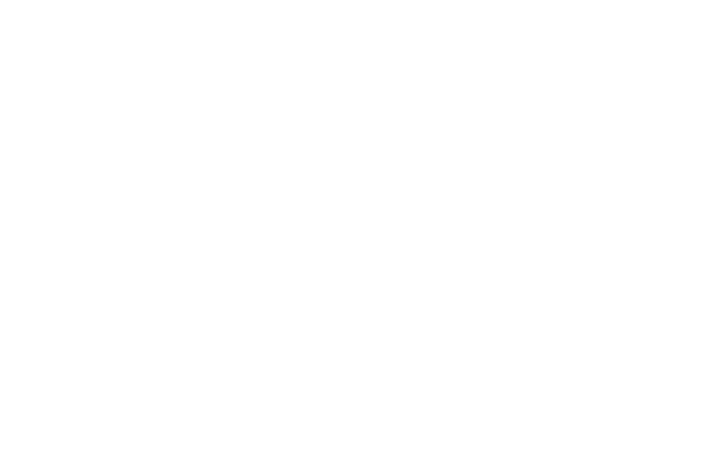
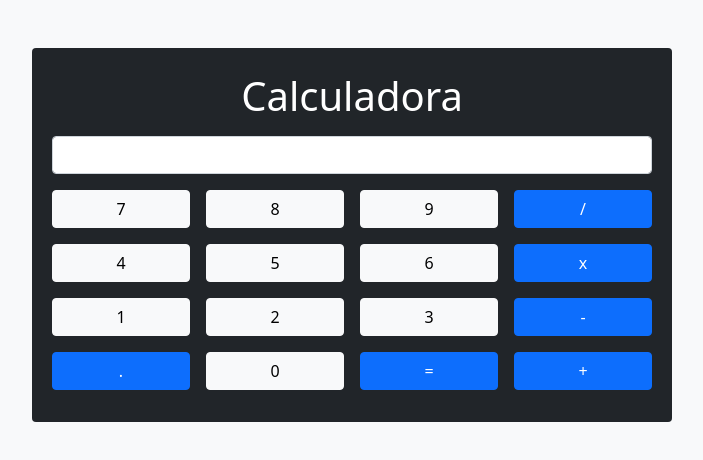
Before and after one commit to camilosanmiguel/CalculadoraSemillero, a plain HTML site: page index.html in a window 1280 px wide. Shown: the whole page, without its empty margins (288-991 px from the left). Drawn offline with Linux system fonts and the light colour scheme.

Commit message:
FrontEnd

```diff
--- a/css/style.css
+++ b/css/style.css
@@ -0,0 +1,7 @@
+button{
+    width: 100%;
+}
+
+input {
+    text-align: right;
+}
--- a/index.html
+++ b/index.html
@@ -6,9 +6,80 @@
     <meta name="viewport" content="width=device-width, initial-scale=1.0" />
     <link rel="stylesheet" href="css/style.css" />
     <link rel="stylesheet" href="css/bootstrap.min.css" />
-    <title>Document</title>
+    <title>Calculadora</title>
   </head>
-  <body>
+  <body class="bg-light">
+    <div class="container bg-dark mt-5 p-4 rounded w-50">
+      <div class="row">
+        <div class="col d-flex justify-content-center">
+          <h1 class="text-white">Calculadora</h1>
+        </div>
+      </div>
+      <div class="row">
+        <div class="col p-2">
+          <div class="input-group">
+            <input id="inputText" type="text" class="form-control"/>
+          </div>
+        </div>
+      </div>
+      <div class="row">
+        <div class="col-3 p-2">
+          <button id="btn7" type="button" class="btn btn-light">7</button>
+        </div>
+        <div class="col-3 p-2">
+          <button id="btn8" type="button" class="btn btn-light">8</button>
+        </div>
+        <div class="col-3 p-2">
+          <button id="btn9" type="button" class="btn btn-light">9</button>
+        </div>
+        <div class="col-3 p-2">
+          <button id="btn/" type="button" class="btn btn-primary">/</button>
+        </div>
+      </div>
+      <div class="row">
+        <div class="col-3 p-2">
+          <button id="btn4" type="button" class="btn btn-light">4</button>
+        </div>
+        <div class="col-3 p-2">
+          <button id="btn5" type="button" class="btn btn-light">5</button>
+        </div>
+        <div class="col-3 p-2">
+          <button id="btn6" type="button" class="btn btn-light">6</button>
+        </div>
+        <div class="col-3 p-2">
+          <button id="btnx" type="button" class="btn btn-primary">x</button>
+        </div>
+      </div>
+      <div class="row">
+        <div class="col-3 p-2">
+          <button id="btn1" type="button" class="btn btn-light">1</button>
+        </div>
+        <div class="col-3 p-2">
+          <button id="btn2" type="button" class="btn btn-light">2</button>
+        </div>
+        <div class="col-3 p-2">
+          <button id="btn3" type="button" class="btn btn-light">3</button>
+        </div>
+        <div class="col-3 p-2">
+          <button id="btn-" type="button" class="btn btn-primary">-</button>
+        </div>
+      </div>
+      <div class="row">
+        <div class="col-3 p-2">
+          <button id="btn." type="button" class="btn btn-primary">.</button>
+        </div>
+        <div class="col-3 p-2">
+          <button id="btn0" type="button" class="btn btn-light">0</button>
+        </div>
+        <div class="col-3 p-2">
+          <button id="btn=" type="button" class="btn btn-primary">=</button>
+        </div>
+        <div class="col-3 p-2">
+          <button id="btn+" type="button" class="btn btn-primary">+</button>
+        </div>
+      </div>
+    </div>
+
     <script src="js/funciones.js"></script>
     <script src="js/bootstrap.min.js"></script>
   </body>
```
